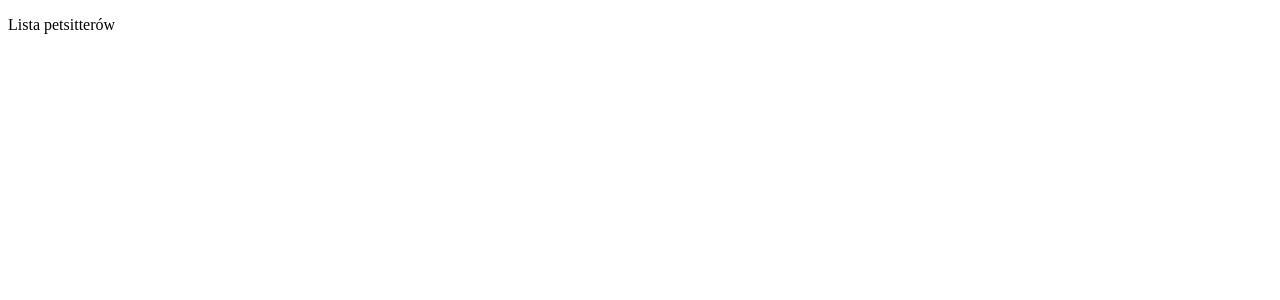
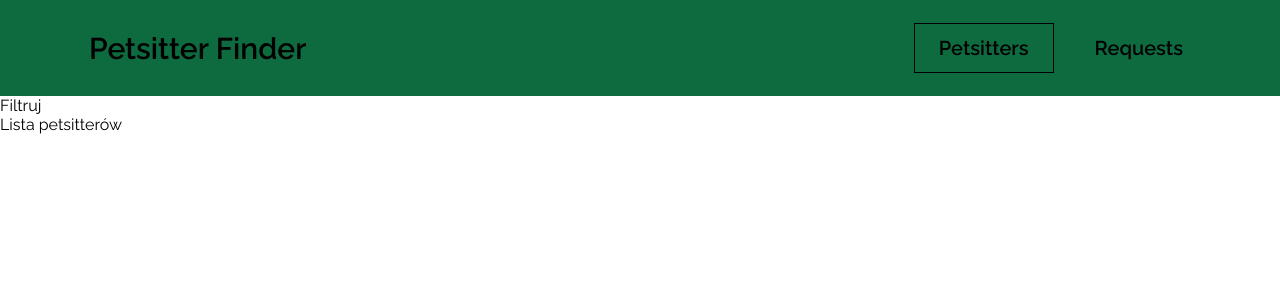
Before and after one commit to MalwinaS/petsitter-finder, a Vue app: page /petsitters in a window 1280 px wide. Shown: the top 300 px of the page. Built offline with nearby package versions, Linux system fonts and the light colour scheme.

Commit message:
added TheHeader

```diff
--- a/src/App.vue
+++ b/src/App.vue
@@ -1,7 +1,29 @@
 <template>
-    <router-view></router-view>
-  </template>
+  <the-header></the-header>
+  <router-view></router-view>
+</template>
 
-  <script></script>
+<script>
+import TheHeader from "./components/layout/TheHeader.vue";
 
-  <style></style>
+export default {
+  components: {
+    TheHeader,
+  },
+};
+</script>
+
+<style>
+@import url("https://fonts.googleapis.com/css2?family=Raleway:wght@300;400;500;600&display=swap");
+* {
+  box-sizing: border-box;
+}
+
+html {
+  font-family: "Raleway", sans-serif;
+}
+
+body {
+  margin: 0;
+}
+</style>
--- /dev/null
+++ b/src/components/layout/TheHeader.vue
@@ -0,0 +1,75 @@
+<template>
+  <header>
+    <nav>
+      <h1><router-link to="/">Petsitter Finder</router-link></h1>
+      <ul>
+        <li><router-link to="/petsitters">Petsitters</router-link></li>
+        <li><router-link to="/requests">Requests</router-link></li>
+      </ul>
+    </nav>
+  </header>
+</template>
+
+<style scoped>
+header {
+  width: 100%;
+  height: 6rem;
+  background-color: #0e6b3f;
+  display: flex;
+  justify-content: center;
+  align-items: center;
+}
+
+header a {
+  text-decoration: none;
+  color: black;
+  display: inline-block;
+  padding: 0.75rem 1.5rem;
+  border: 1px solid transparent;
+}
+
+a:active,
+a:hover,
+a.router-link-active {
+  border: 1px solid black;
+}
+
+h1 {
+  margin: 0;
+}
+
+h1 a {
+  color: black;
+  margin: 0;
+  font-size: 30px;
+}
+
+h1 a:active,
+h1 a:hover,
+h1 a.router-link-active {
+  border-color: transparent;
+}
+
+header nav {
+  width: 90%;
+  margin: auto;
+  display: flex;
+  justify-content: space-between;
+  align-items: center;
+  font-size: 20px;
+  font-weight: bold;
+}
+
+header ul {
+  list-style: none;
+  margin: 0;
+  padding: 0;
+  display: flex;
+  justify-content: center;
+  align-items: center;
+}
+
+li {
+  margin: 0 0.5rem;
+}
+</style>
--- a/src/pages/NotFound.vue
+++ b/src/pages/NotFound.vue
@@ -1,5 +1,5 @@
 <template>
-    <p>Nie znaleziona</p>
+    <p></p>
 </template>
 
 <script></script>
--- a/src/pages/petsitters/PetsittersList.vue
+++ b/src/pages/petsitters/PetsittersList.vue
@@ -1,5 +1,10 @@
 <template>
-    <p>Lista petsitterów</p>
+    <section>
+        Filtruj
+    </section>
+    <section>
+        Lista petsitterów
+    </section>
 </template>
 
 <script></script>
```
